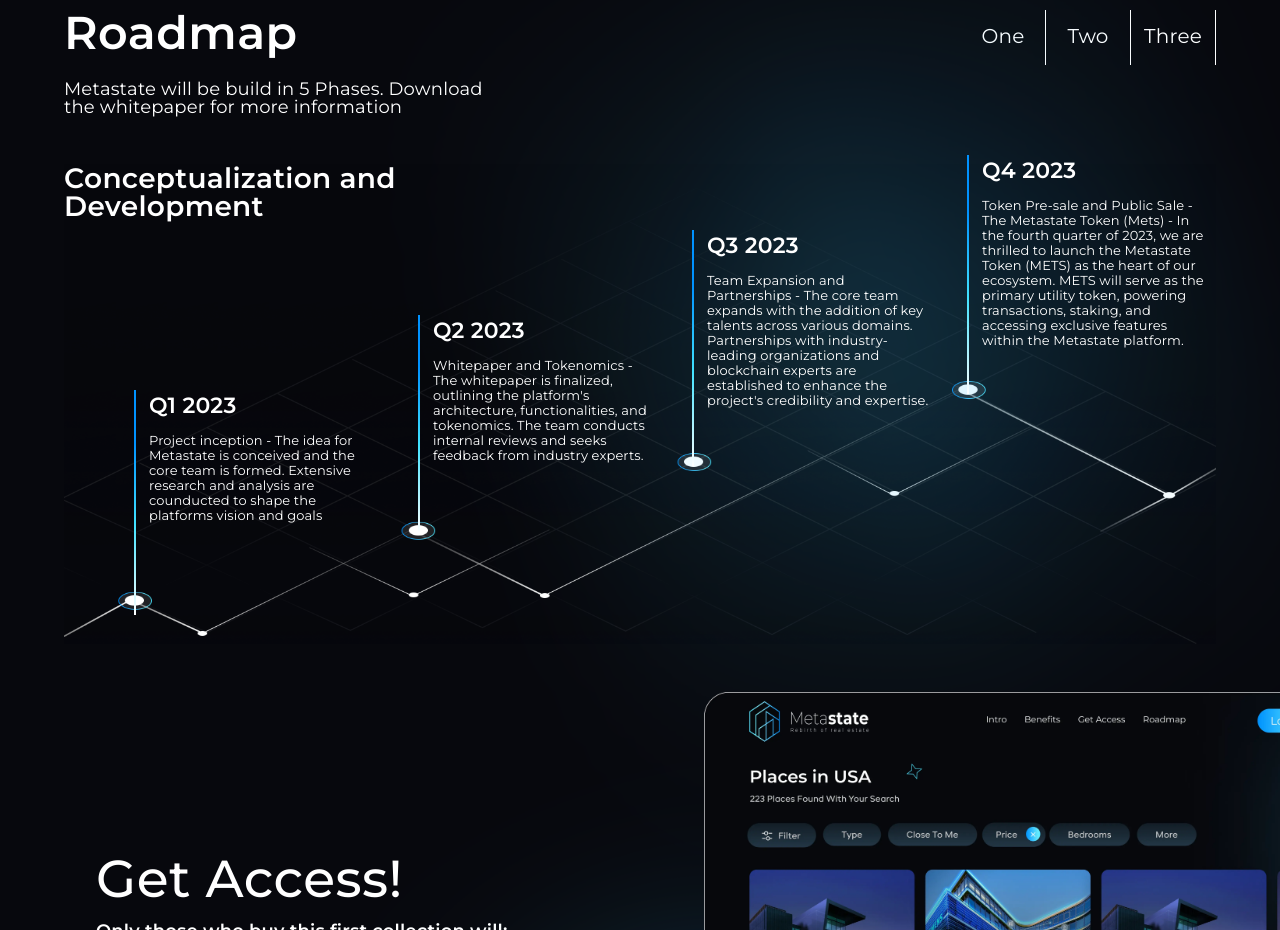
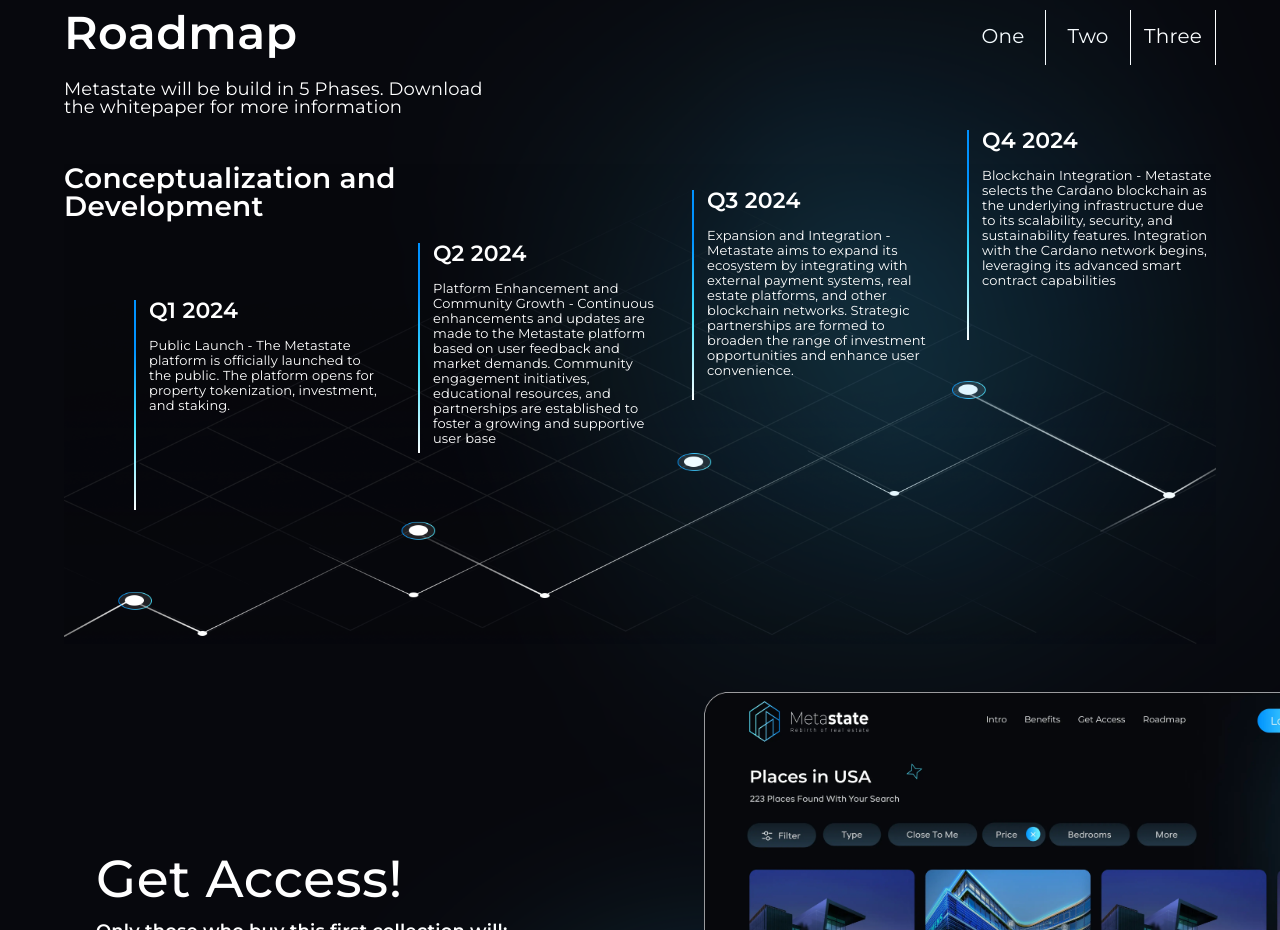
Before and after one commit to mabid-se/metastate, a React (Create React App) app: page / in a window 1280 px wide. Shown: the part 2700-3630 px from the top of the page. Built offline with nearby package versions, Linux system fonts and the light colour scheme.

Commit message:
fixed the border left for roadmap

```diff
--- a/src/components/roadmap/Roadmap.jsx
+++ b/src/components/roadmap/Roadmap.jsx
@@ -11,33 +11,33 @@
       heading: "Q1 2023",
       description:
         "Project inception - The idea for Metastate is conceived and the core team is formed. Extensive research and analysis are counducted to shape the platforms vision and goals",
-      top: { lg: 170, xl: 213 },
+      top: { lg: 80, xl: 217 },
       left: 70,
-      paddingBottom: { lg: "8%", xl: "108px" },
+      height: { lg: "210px", xl: "240px" },
     },
     {
       heading: "Q2 2023",
       description:
         "Whitepaper and Tokenomics - The whitepaper is finalized, outlining the platform's architecture, functionalities, and tokenomics. The team conducts internal reviews and seeks feedback from industry experts.",
-      top: { lg: 95, xl: 135 },
+      top: { lg: 23, xl: 135 },
       left: 354,
-      paddingBottom: { lg: "6%", xl: "88px" },
+      height: { lg: "210px", xl: "240px" },
     },
     {
       heading: "Q3 2023",
       description:
         "Team Expansion and Partnerships - The core team expands with the addition of key talents across various domains. Partnerships with industry-leading organizations and blockchain experts are established to enhance the project's credibility and expertise.",
-      top: { lg: 10, xl: 35 },
+      top: { lg: "-30px", xl: 55 },
       left: 628,
-      paddingBottom: { lg: "5%", xl: "80px" },
+      height: { lg: "210px", xl: "240px" },
     },
     {
       heading: "Q4 2023",
       description:
         "Token Pre-sale and Public Sale - The Metastate Token (Mets) - In the fourth quarter of 2023, we are thrilled to launch the Metastate Token (METS) as the heart of our ecosystem. METS will serve as the primary utility token, powering transactions, staking, and accessing exclusive features within the Metastate platform.",
-      top: "-65px",
+      top: { lg: "-90px", xl: "-35px" },
       left: 903,
-      paddingBottom: { lg: "4%", xl: "78px" },
+      height: { lg: "210px", xl: "240px" },
     },
   ];
   const stepsData2 = [
@@ -45,33 +45,33 @@
       heading: "Q1 2023",
       description:
         "Blockchain Integration - Metastate selects the Cardano blockchain as the underlying infrastructure due to its scalability, security, and sustainability features. Integration with the Cardano network begins, leveraging its advanced smart contract capabilities",
-      top: { lg: 160, xl: 213 },
+      top: { lg: 80, xl: 217 },
       left: 70,
-      paddingBottom: { lg: "3%", xl: "108px" },
+      height: { lg: "210px", xl: "240px" },
     },
     {
       heading: "Q2 2023",
       description:
         "MVP Development - The Minimum Viable Product (MVP) development commences, focusing on core functionalities such as property tokenization, ownership transfers, and staking mechanisms. User interface design and user experience optimization are prioritized during this phase",
-      top: { lg: 95, xl: 130 },
+      top: { lg: 23, xl: 135 },
       left: 354,
-      paddingBottom: { lg: "3%", xl: "88px" },
+      height: { lg: "210px", xl: "240px" },
     },
     {
       heading: "Q3 2023",
       description:
         "MVP Testing and Feedback - The MVP undergoes rigorous testing and auditing to ensure security, performance, and functionality. External beta testing is conducted to gather user feedback and refine the platform based on user insights.",
-      top: { lg: 25, xl: 65 },
+      top: { lg: "-30px", xl: 55 },
       left: 628,
-      paddingBottom: { lg: "5%", xl: "80px" },
+      height: { lg: "210px", xl: "240px" },
     },
     {
       heading: "Q4 2023",
       description:
         "Blockchain Integration - Metastate selects the Cardano blockchain as the underlying infrastructure due to its scalability, security, and sustainability features. Integration with the Cardano network begins, leveraging its advanced smart contract capabilities",
-      top: { lg: "-65px", xl: "-27px" },
+      top: { lg: "-90px", xl: "-35px" },
       left: 903,
-      paddingBottom: { lg: "4%", xl: "78px" },
+      height: { lg: "210px", xl: "240px" },
     },
   ];
   const stepsData3 = [
@@ -79,37 +79,38 @@
       heading: "Q1 2024",
       description:
         "Public Launch - The Metastate platform is officially launched to the public. The platform opens for property tokenization, investment, and staking.",
-      top: { lg: 195, xl: 250 },
+      top: { lg: 80, xl: 217 },
       left: 70,
-      paddingBottom: { lg: "6%", xl: "108px" },
+      height: { lg: "210px", xl: "240px" },
     },
     {
       heading: "Q2 2024",
       description:
         "Platform Enhancement and Community Growth - Continuous enhancements and updates are made to the Metastate platform based on user feedback and market demands. Community engagement initiatives, educational resources, and partnerships are established to foster a growing and supportive user base",
-      top: 95,
+      top: { lg: 23, xl: 135 },
       left: 354,
-      paddingBottom: { lg: "2%", xl: "70px" },
+      height: { lg: "210px", xl: "240px" },
     },
     {
       heading: "Q3 2024",
       description:
         "Expansion and Integration - Metastate aims to expand its ecosystem by integrating with external payment systems, real estate platforms, and other blockchain networks. Strategic partnerships are formed to broaden the range of investment opportunities and enhance user convenience.",
-      top: { lg: 13, xl: 30 },
+
+      top: { lg: "-30px", xl: 55 },
       left: 628,
-      paddingBottom: { lg: "3%", xl: "70px" },
+      height: { lg: "210px", xl: "240px" },
     },
     {
       heading: "Q4 2024",
       description:
         "Blockchain Integration - Metastate selects the Cardano blockchain as the underlying infrastructure due to its scalability, security, and sustainability features. Integration with the Cardano network begins, leveraging its advanced smart contract capabilities",
-      top: "-40px",
+      top: { lg: "-90px", xl: "-35px" },
       left: 903,
-      paddingBottom: { lg: "2%", xl: "70px" },
+      height: { lg: "210px", xl: "240px" },
     },
   ];
 
-  const [stepsData, setRoadMapData] = useState(stepsData1);
+  const [stepsData, setRoadMapData] = useState(stepsData3);
   const [style, setStyle] = useState();
   let [backgroundSize, setbackgroundSize] = useState(0);
 
@@ -123,7 +124,6 @@
         ),
       []
     );
-
     useEffect(() => {
       observer.observe(ref.current);
       return () => {
@@ -133,7 +133,6 @@
     return isIntersecting;
   }
 
-
   useEffect(() => {
     window.addEventListener(
       "wheel",
@@ -141,7 +140,7 @@
         const st = window.pageYOffset || document.documentElement.scrollTop;
         const direction_1 = event.deltaY;
 
-        if (ref1.current.offsetTop >= st && ref1.current.offsetTop < st +100) {
+        if (ref1.current.offsetTop >= st && ref1.current.offsetTop < st + 100) {
           if (direction_1 > 0) {
             setbackgroundSize((backgroundSize += 3));
             setStyle({
@@ -156,7 +155,6 @@
             } else if (backgroundSize > 200) {
               setRoadMapData(stepsData3);
             }
-
             if (backgroundSize > 300) {
               document.body.style.overflow = "auto";
               return;
@@ -353,14 +351,14 @@
                         flexDirection: "column",
                         justifyContent: "flex-start",
                         alignItems: "flex-start",
-                        borderLeft: "2px solid #f2f2f2",
-                        borderImage: `linear-gradient(180deg, #0092FF 24%,  #42E3FF 60%, #fff 100%) 1`,
                         width: "245px",
-                        padding: "5px",
+                        height: item.height,
                         position: "absolute",
                         top: item.top,
                         left: item.left,
-                        paddingBottom: item.paddingBottom,
+                        borderLeft: "2px solid #f2f2f2",
+                        borderImage: `linear-gradient(180deg, #0092FF 24%,  #42E3FF 60%, #fff 100%) 1`,
+                        paddingLeft: "5px",
                       }}
                     >
                       <Typography
```
